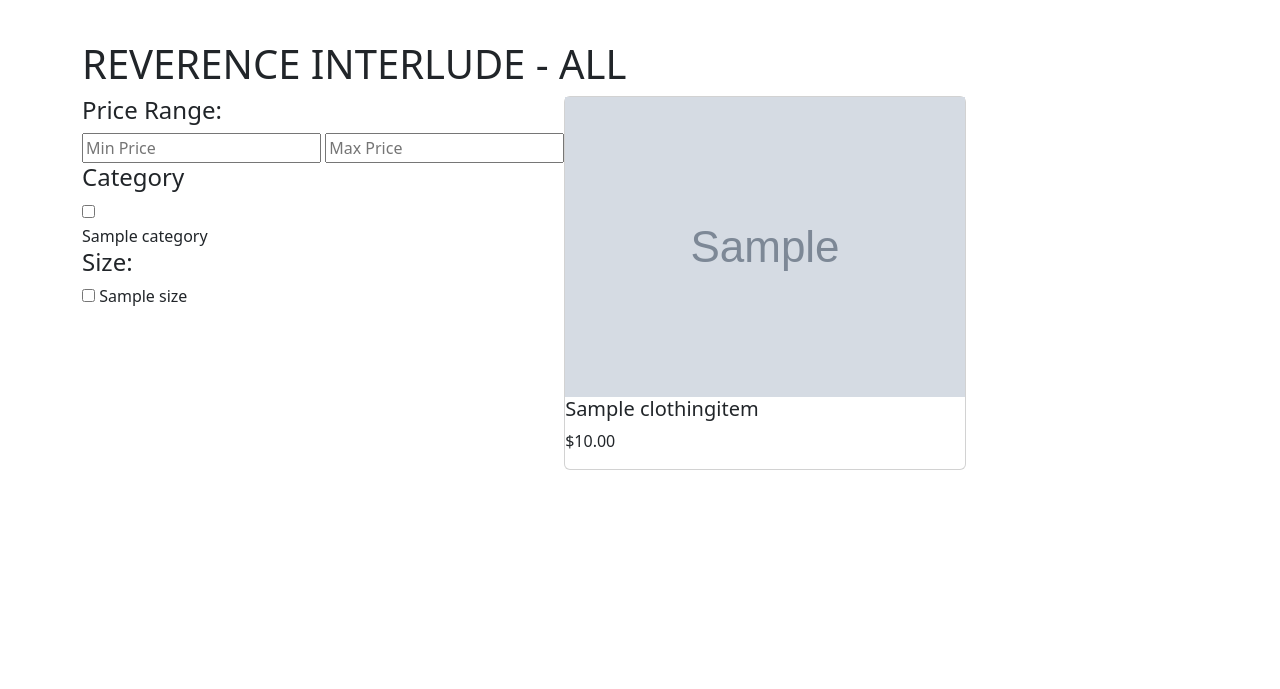
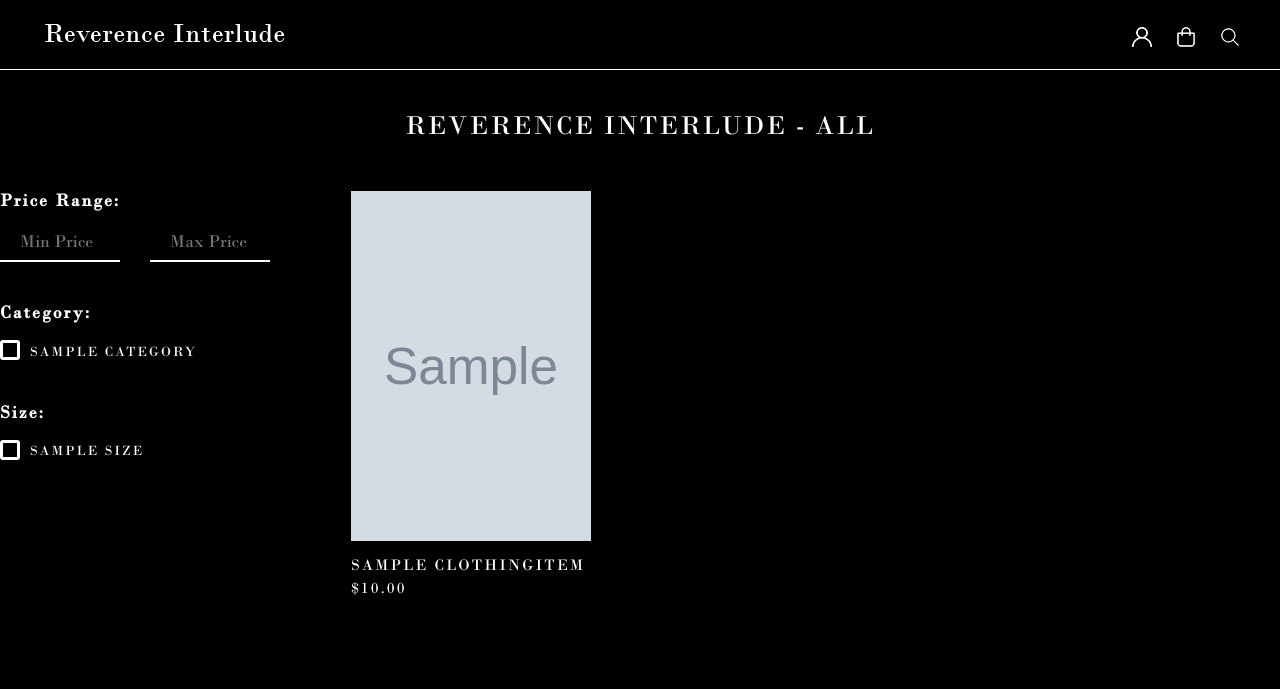
Before and after one commit to Basado0/django_onlineshop, a Django app: page / in a window 1280 px wide. Shown: the top 689 px of the page. Run offline with Django 5.2, Linux system fonts and the light colour scheme; tables that the repository leaves empty hold one stand-in row (values such as "Sample post"); grey boxes marked "Sample" are stand-in pictures; some libraries are stand-ins or nearby versions.

Commit message:
доделал каталог, настроил медия и исправил фильтрацию по цене

```diff
--- a/onlineshop/main/static/css/base.css
+++ b/onlineshop/main/static/css/base.css
@@ -0,0 +1,244 @@
+@font-face {
+    font-family: "Bodoni";
+    src: url("../font/BOD_R.TTF");
+}
+
+:root{
+    --gold: #ccaf6b;
+}
+
+body{
+    background-color: black;
+    color: white;
+    font-family: "Bodoni", serif;
+    font-size: 18px;
+    letter-spacing: 2px;
+}
+
+a{
+    transition: all .4s ease;
+    color: var(--gold);
+    text-decoration: none;
+}
+
+a:hover{
+    opacity: 0.7;
+}
+
+h2{
+    font-size: 38px;
+}
+
+h4{
+    font-size: 18px;
+    font-weight: 300;
+}
+
+h5{
+    font-weight: 300;
+    font-size: 16px;
+    margin: 0;
+}
+
+p{
+    font-weight: 300;
+    font-size: 16px;
+}
+
+.container{
+    max-width: 1400px;
+    margin: 0 auto;
+    padding: 40px 0;
+}
+
+header{
+    padding: 0 40px;
+    height: 70px;
+    justify-content: space-between;
+    border-bottom: 1px solid #fff;
+    background-color: black;
+}
+
+.input-container{
+    position: relative;
+    display: flex;
+}
+
+.search{
+    padding-right: 150px;
+    padding-bottom: 10px;
+}
+
+.form_input{
+    border: none;
+    background-color: black;
+    border-bottom: 1px solid #fff;
+    width: 350px;
+    padding: 5px 10px;
+    padding-right: 40px;
+}
+
+.form_input::placeholder{
+    color: #000;
+}
+
+.form_input:focus{
+    all: unset;
+    border: none;
+    background-color: #000;
+    width: 350px;
+    padding: 5px 10px;
+    border-bottom: 1px solid #fff;
+    letter-spacing: 2px;
+}
+
+.form_input, textarea{
+    color: #fff;
+}
+
+.btnforsearch{
+    position: absolute;
+    left: 96%;
+    background-color: #000;
+    top: 26%;
+    background: url(../img/search.png);
+    border: none;
+    width: 20px;
+    height: 20px;
+}
+
+.forsearch{
+    position: relative;
+}
+
+.search-popup{
+    position: absolute;
+    top: 100%;
+    right: 0;
+    z-index: 1000;
+    padding: 10px;
+    margin-right: 92px;
+    margin-top: 20px;
+}
+
+.form_input{
+    padding: 5px;
+    flex: 1;
+}
+
+.sidebar {
+    min-width: 260px;
+    margin-right: 80px;
+}
+
+.sidebar h4{
+    font-weight: 600;
+}
+
+.rev-head{
+    font-size: 27px;
+    text-align: center;
+    padding-bottom: 40px;
+}
+
+.category-option {
+    position: relative;
+    display: flex;
+    align-items: center;
+    text-transform: uppercase;
+    margin-bottom: 5px;
+    font-size: 14px;
+}
+
+.category-option input[type="checkbox"]{
+    display: none;
+}
+
+.category-option label{
+    position: relative;
+    padding-left: 30px;
+    padding-top: 2px;
+    cursor: pointer;
+    color: #fff;
+}
+
+.category-option label::before{
+    content: '';
+    position: absolute;
+    left: 0;
+    top: 50%;
+    transform: translateY(-50%);
+    width: 20px;
+    height: 20px;
+    background-color: #000;
+    border: 3px solid #fff;
+    border-radius: 3px;
+}
+
+.category-option input[type="checkbox"]:checked + label::before{
+    background-color: #fff;
+}
+
+.category-name {
+    width: 200px;
+}
+
+.category-len {
+    padding-left: 40px;
+}
+
+.price-range {
+    display: flex;
+    justify-content: space-between;
+    margin-bottom: 20px;
+}
+
+.category-head, .size-head {
+    margin-top: 40px;
+    margin-bottom: 15px;
+}
+
+.price-head {
+    margin-bottom: 15px;
+}
+
+input[type="number"]{
+    width: 120px;
+    border: none;
+    background-color: #000;
+    padding-left: 20px;
+    padding-bottom: 5px;
+    color: #fff;
+    outline: none;
+    border-bottom: 2px solid #fff;
+    transition: border-color 0.3s;
+    -moz-appearance: textfield;
+}
+
+input[type="number"]::-webkit-inner-spin-button,
+input[type="number"]::-webkit-outer-spin-button{
+    -webkit-appearance: none;
+    margin: 0;
+}
+
+.card-container {
+    gap: 30px;
+}
+
+.card {
+    width: 240px;
+    height: 460px;
+    background-color: #000;
+    color: #fff;
+    text-transform: uppercase;
+
+}
+
+.card img{
+    width: 240px;
+    height: 350px;
+}
+
+.card-info{
+    padding-top: 15px;
+}
--- a/onlineshop/main/templates/main/base.html
+++ b/onlineshop/main/templates/main/base.html
@@ -14,12 +14,12 @@
         <div class="header-logo">
             <img src="{% static 'img/rev.png' %}" alt="">
         </div>
-        <div class="search">
-            <form action="" id="search-form" class="search_form" style="display:none;">
+            {% comment %}<div class="search">
+            <form action="" id="search-form" class="search_form d-flex" style="display:none;">
                 <input type="text" name="q" class="form_input" placeholder="Search">
                 <button type="submit" class="btnforsearch"></button>
             </form>
-        </div>
+        </div>{% endcomment %}
         <div class="header-nav d-flex gap-4">
             <a href="#" class="h-profile">
                 <img src="{% static 'img/profile.png' %}" alt="">
--- a/onlineshop/main/templates/main/product/list.html
+++ b/onlineshop/main/templates/main/product/list.html
@@ -11,7 +11,7 @@
                 <input type="number" name="min_price" id="min_price" placeholder="Min Price" value="{{request.GET.min_price}}" oninput="">
                 <input type="number" name="max_price" id="max_price" placeholder="Max Price" value="{{request.GET.max_price}}" oninput="">
             </div>
-            <h4 class="category-head">Category</h4>
+            <h4 class="category-head">Category:</h4>
             {% for category in categories %}
                 <div class="category-option">
                     <input type="checkbox" name="category" id="category-{{category.slug}}" value="{{category.slug}}"
@@ -93,6 +93,8 @@
         }
 
         document.addEventListener('DOMContentLoaded',updateTitle);
+        document.getElementById('min_price').addEventListener('input',debounceApplyFilters)
+        document.getElementById('max_price').addEventListener('input',debounceApplyFilters)
 
 
     </script>
--- a/onlineshop/onlineshop/settings.py
+++ b/onlineshop/onlineshop/settings.py
@@ -122,3 +122,6 @@ STATIC_URL = 'static/'
 # https://docs.djangoproject.com/en/5.2/ref/settings/#default-auto-field
 
 DEFAULT_AUTO_FIELD = 'django.db.models.BigAutoField'
+
+MEDIA_URL = 'media/'
+MEDIA_ROOT = BASE_DIR / 'media'
--- a/onlineshop/onlineshop/urls.py
+++ b/onlineshop/onlineshop/urls.py
@@ -1,7 +1,13 @@
 from django.contrib import admin
 from django.urls import path,include
+from django.conf import settings
+from django.conf.urls.static import static
 
 urlpatterns = [
     path('admin/', admin.site.urls),
     path('',include('main.urls',namespace='main')),
 ]
+
+if settings.DEBUG:
+    urlpatterns += static(settings.MEDIA_URL,
+                          document_root=settings.MEDIA_ROOT)
```
Also changed, not shown: onlineshop/main/static/font/BOD_R.TTF (added), onlineshop/media/products/2025/05/02/ecom-744444tove51055_d-scaled.jpg (added), 1 other file.
